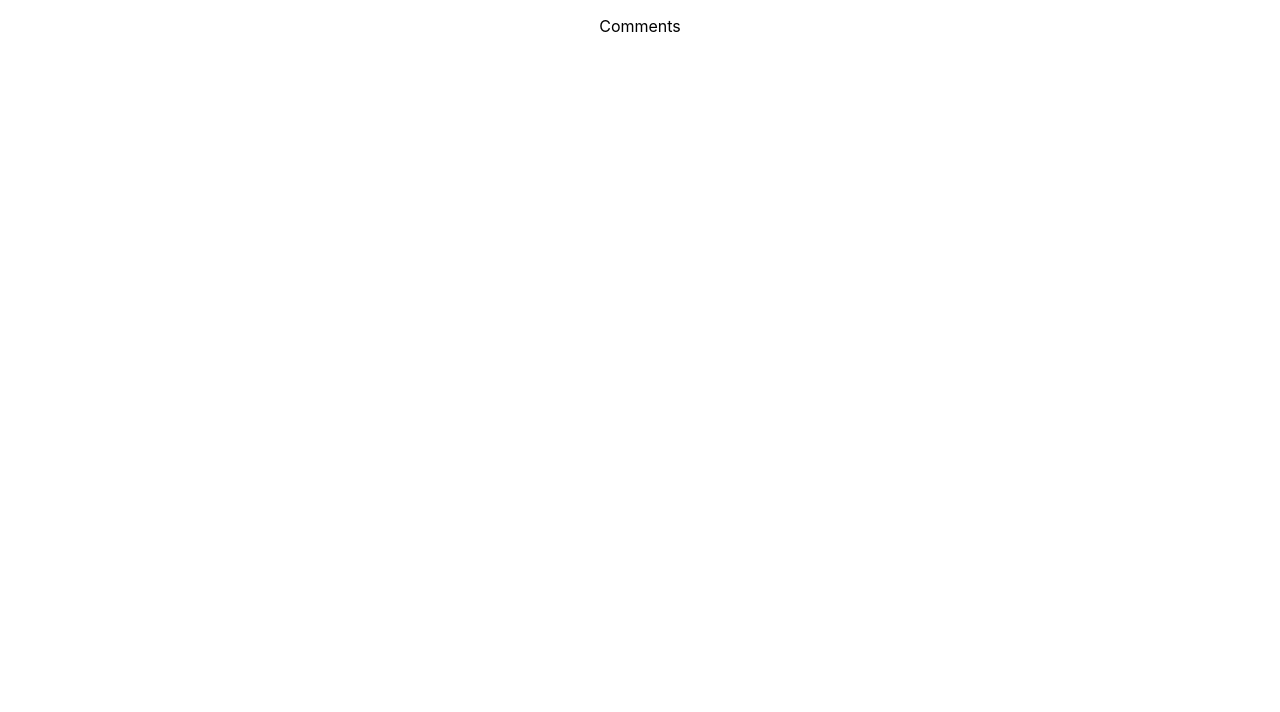
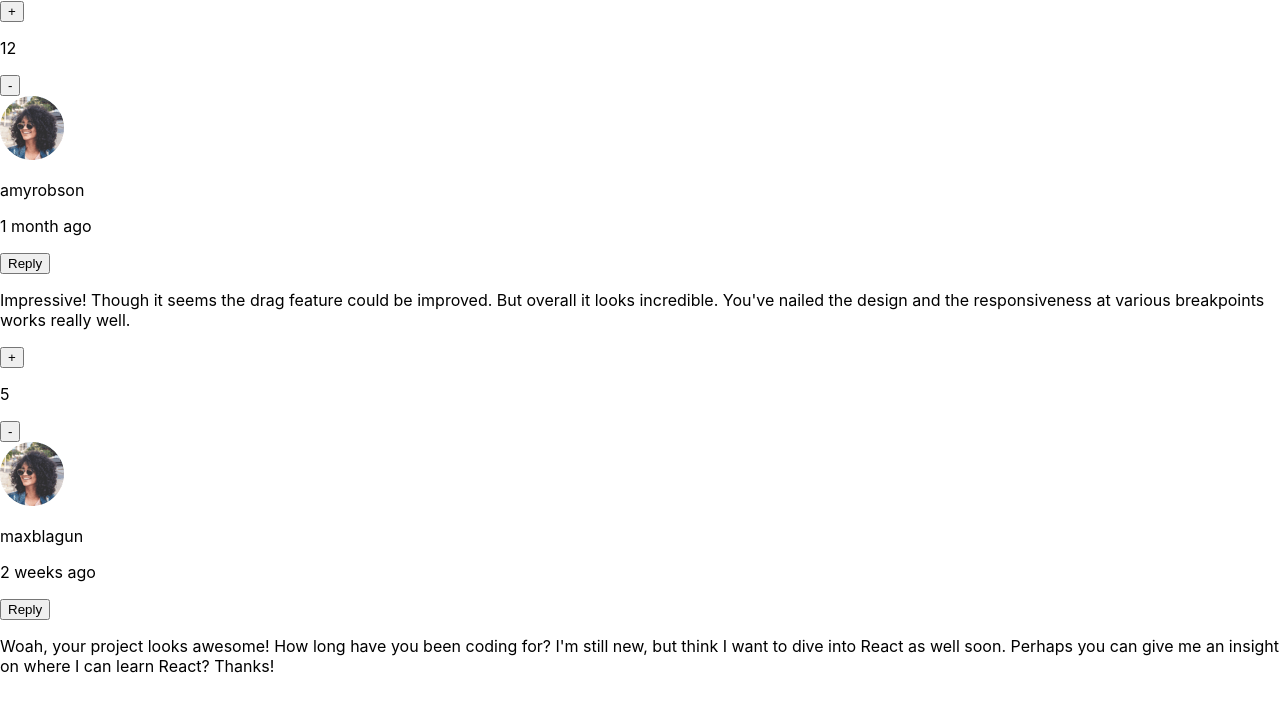
Before and after one commit to itsninam/comments, a React (Create React App) app: page / in a window 1280 px wide. Shown: the top 712 px of the page. Built offline with nearby package versions, Linux system fonts and the light colour scheme.

Commit message:
display data

```diff
--- a/src/App.js
+++ b/src/App.js
@@ -1,10 +1,21 @@
 import "./App.scss";
+import data from "./data.json";
+import { useState, useEffect } from "react";
+import Comments from "./Components/Comments";
 
 const App = () => {
+  const [comments, setComments] = useState([]);
+
+  useEffect(() => {
+    setComments(data.comments);
+  }, []);
+
   return (
-    <div className="App">
-      <p>Comments</p>
-    </div>
+    <section>
+      {comments.map((comment) => {
+        return <Comments key={comment.id} comment={comment} />;
+      })}
+    </section>
   );
 };
 
--- /dev/null
+++ b/src/Components/Comments.js
@@ -0,0 +1,37 @@
+import iconPlus from "../images/icon-plus.svg";
+import iconMinus from "../images/icon-minus.svg";
+
+const Comments = ({ comment }) => {
+  const { content, createdAt, replies, score, user } = comment;
+
+  return (
+    <div className="comment-container">
+      <div className="comment">
+        <div className="vote-container">
+          <button className="upvote-btn">+</button>
+          <p className="score">{score}</p>
+          <button className="downvote-btn">-</button>
+        </div>
+        <div className="content-container">
+          <div className="user-info">
+            <img
+              src={require("../images/avatars/image-amyrobson.png")}
+              alt={user.username}
+            />
+            <p className="username">{user.username}</p>
+            <p className="created-at">{createdAt}</p>
+            <button className="reply-btn">
+              <span></span>
+              Reply
+            </button>
+          </div>
+          <div className="comment-body">
+            <p>{content}</p>
+          </div>
+        </div>
+      </div>
+    </div>
+  );
+};
+
+export default Comments;
```
